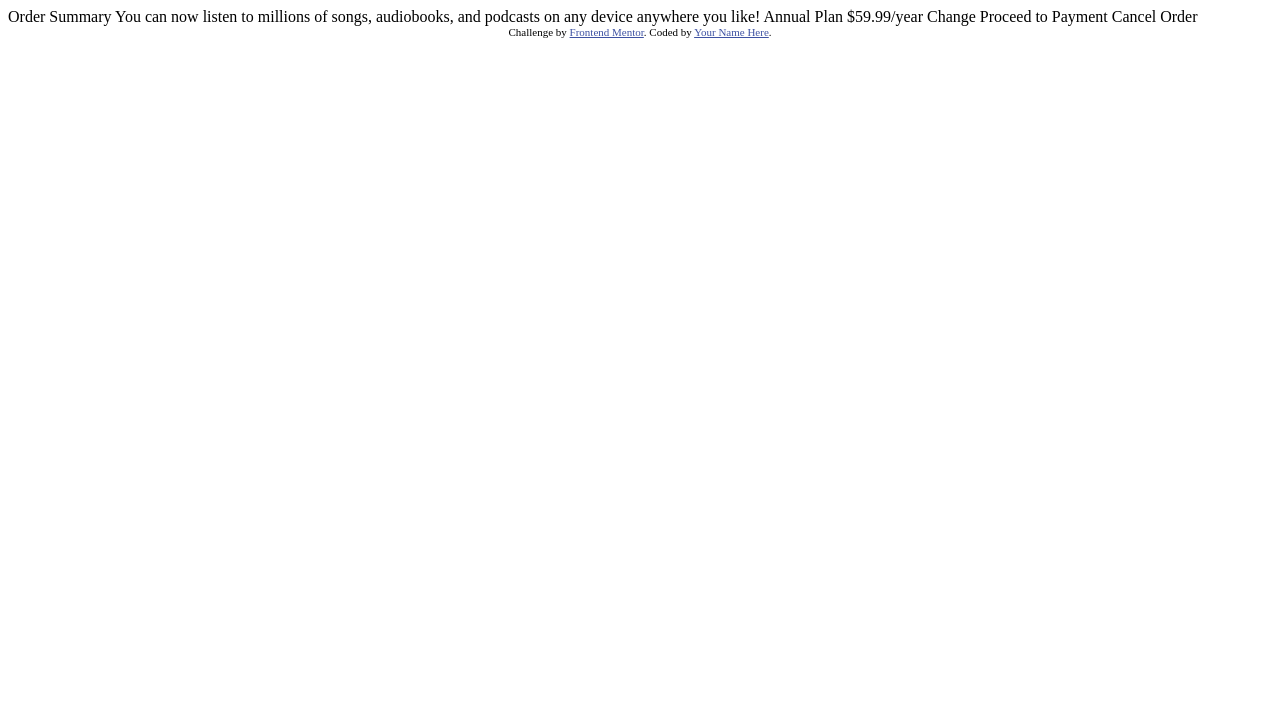
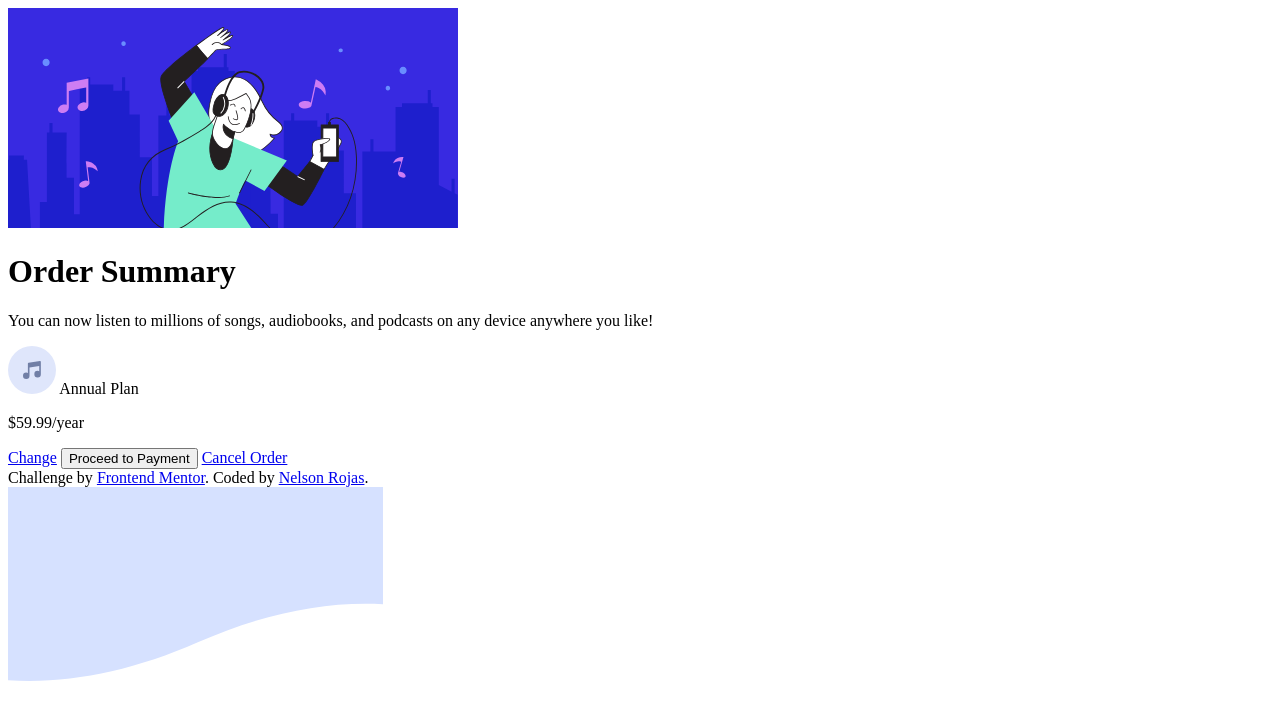
Before and after one commit to nrdevpy/order-summary, a plain HTML site: page index.html in a window 1280 px wide. Drawn offline with Linux system fonts and the light colour scheme.

Commit message:
Add HTML Semantic Structure

```diff
--- a/css/style.css
+++ b/css/style.css
@@ -0,0 +1,12 @@
+/* Custom properties */
+:root {
+
+    /* Colors */
+    --primaryColor: hsl(245, 75%, 52%);
+    --Dark-blue: hsl(223, 47%, 23%);
+    --brightBlue: hsl(225, 100%, 94%);
+    --Very-pale-blue: hsl(225, 100%, 98%);
+    --Desaturated-blue: hsl(224, 23%, 55%);
+
+    /* Typography */
+}
--- a/index.html
+++ b/index.html
@@ -2,36 +2,63 @@
 <html lang="en">
 <head>
   <meta charset="UTF-8">
-  <meta name="viewport" content="width=device-width, initial-scale=1.0"> <!-- displays site properly based on user's device -->
+  <meta name="viewport" content="width=device-width, initial-scale=1.0">
 
+  <!-- icon page -->
   <link rel="icon" type="image/png" sizes="32x32" href="./images/favicon-32x32.png">
 
+  <!-- Font -->
+  <link rel="preconnect" href="https://fonts.googleapis.com">
+  <link rel="preconnect" href="https://fonts.gstatic.com" crossorigin>
+  <link href="https://fonts.googleapis.com/css2?family=Red+Hat+Display:wght@500;700;900&display=swap" rel="stylesheet">
+
   <title>Frontend Mentor | Order summary card</title>
-
-  <!-- Feel free to remove these styles or customise in your own stylesheet 👍 -->
-  <style>
-    .attribution { font-size: 11px; text-align: center; }
-    .attribution a { color: hsl(228, 45%, 44%); }
-  </style>
 </head>
   <body>
+    <div class="background">
 
-  Order Summary
+      <!-- ========== Card ========== -->
+      <div class="card">
 
+        <!-- ========== Card Hero ========== -->
+        <header class="card__hero">
+          <img src="images/illustration-hero.svg" alt="hero">
+        </header>
+
+        <!-- ========== Main ========== -->
+        <main>
+          <h1>Order Summary</h1>
+          <p>
             You can now listen to millions of songs, audiobooks, and podcasts on any
             device anywhere you like!
+          </p>
 
-  Annual Plan
-  $59.99/year
+          <!-- ========== Plan ========== -->
 
-  Change
+          <div class="card__plan">
+            <img src="images/icon-music.svg" alt="icon-music">
+            <span class="bold">Annual Plan</span>
+            <p>$59.99/year</p>
+          </div>
+        </main>
 
-  Proceed to Payment
-  Cancel Order
+        <!-- ========== Payment ========== -->
+        <a href="#">Change</a>
+        <button>Proceed to Payment</button>
+        <a href="#">Cancel Order</a>
+      </div>
+    </div>
 
+    <!-- ========== Footer ========== -->
+
+    <footer>
       <div class="attribution">
         Challenge by <a href="https://www.frontendmentor.io?ref=challenge" target="_blank">Frontend Mentor</a>.
-    Coded by <a href="#">Your Name Here</a>.
+        Coded by <a href="#">Nelson Rojas</a>.
       </div>
+    </footer>
+
+    <img src="images/pattern-background-mobile.svg" alt="">
+
   </body>
 </html>
```
Also changed, not shown: 1 other file. Lines whose indentation alone changed are shown as unchanged.
